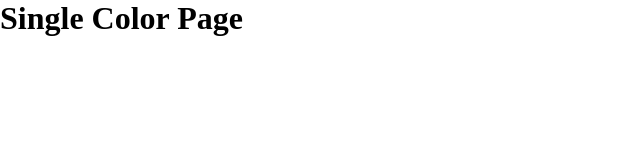
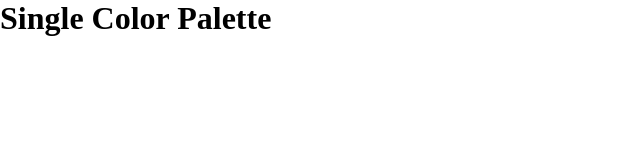
Before and after one commit to gauravburjwal/react-color-palette, a React (Create React App) app: page /palette/1/1 in a window 1280 px wide. Shown: the top 160 px of the page, without its empty margins (0-640 px from the left). Built offline with nearby package versions, Linux system fonts and the light colour scheme.

Commit message:
✨Add Single Color Palette and Link to it

```diff
--- a/src/App.jsx
+++ b/src/App.jsx
@@ -6,6 +6,7 @@
 import Palette from './components/Palette';
 import { Component } from 'react';
 import PaletteList from './components/PaletteList';
+import SingleColorPalette from './components/SingleColorPalette';
 
 class App extends Component {
     findPalette(id) {
@@ -40,7 +41,7 @@
                     <Route
                         exact
                         path='/palette/:paletteId/:colorId'
-                        render={() => <h1>Single Color Page</h1>}
+                        render={() => <SingleColorPalette />}
                     ></Route>
                 </Switch>
             </Router>
--- a/src/components/ColorBox.jsx
+++ b/src/components/ColorBox.jsx
@@ -22,7 +22,7 @@
     }
 
     render() {
-        const { background, name } = this.props;
+        const { background, name, moreUrl } = this.props;
         const { isCopied } = this.state;
 
         return (
@@ -42,7 +42,7 @@
                         </div>
                         <button className='copy-button'>Copy</button>
                     </div>
-                    <Link to='/' onClick={(evt) => evt.stopPropagation()}>
+                    <Link to={moreUrl} onClick={(evt) => evt.stopPropagation()}>
                         <span className='see-more'>MORE</span>
                     </Link>
                 </div>
--- a/src/components/Palette.jsx
+++ b/src/components/Palette.jsx
@@ -26,13 +26,14 @@
     }
 
     render() {
-        const { colors, paletteName, emoji } = this.props.palette;
+        const { colors, paletteName, emoji, id } = this.props.palette;
         const { level, format } = this.state;
         const colorBoxes = colors[level].map((color) => (
             <ColorBox
                 key={color.id}
                 background={color[format]}
                 name={color.name}
+                moreUrl={`/palette/${id}/${color.id}`}
             />
         ));
         return (
--- /dev/null
+++ b/src/components/SingleColorPalette.jsx
@@ -0,0 +1,12 @@
+import { Component } from 'react'
+
+class SingleColorPalette extends Component {
+    render() {
+        return (
+            <div>
+                <h1>Single Color Palette</h1>
+            </div>
+        )
+    }
+}
+export default SingleColorPalette
```
